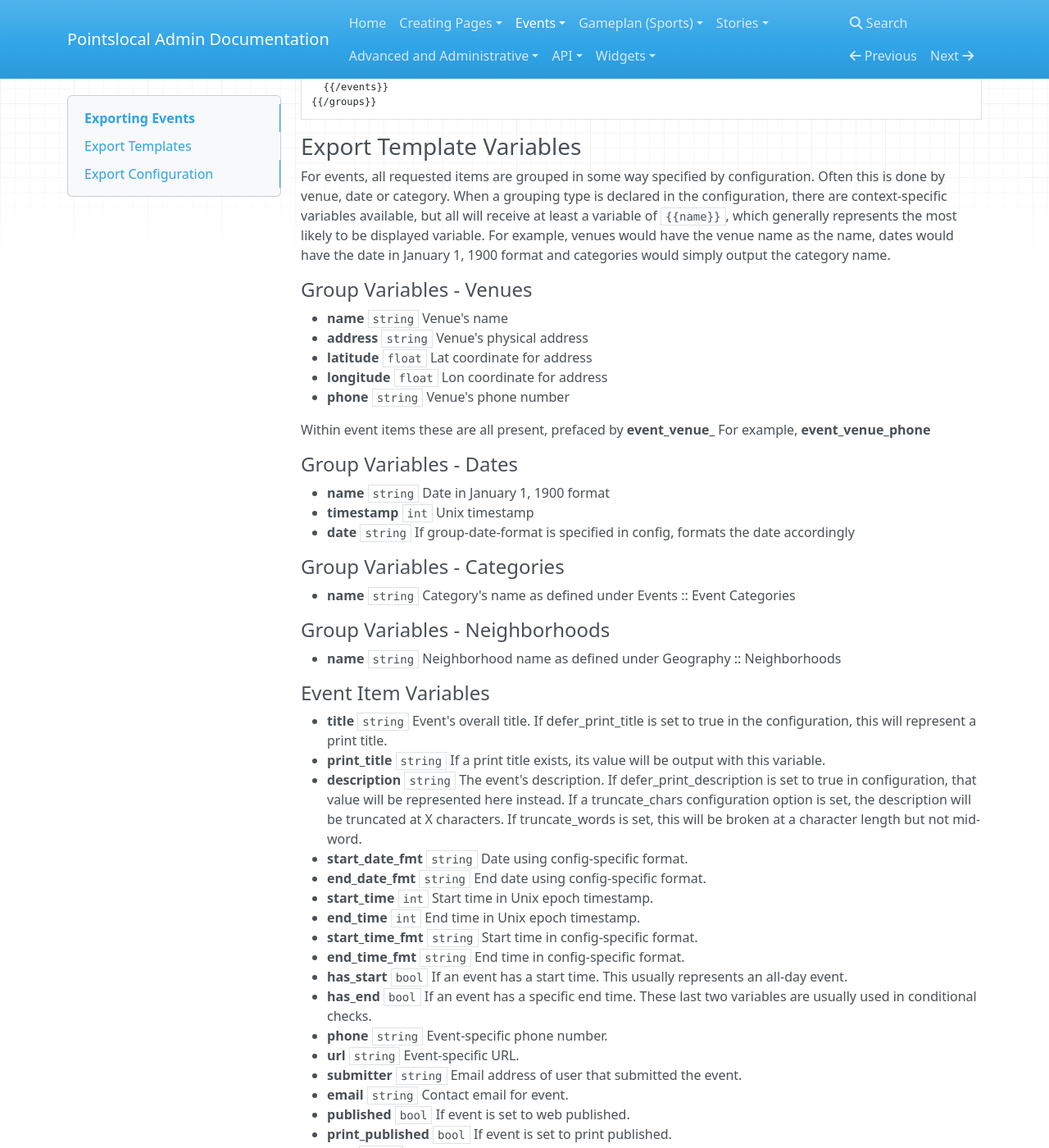
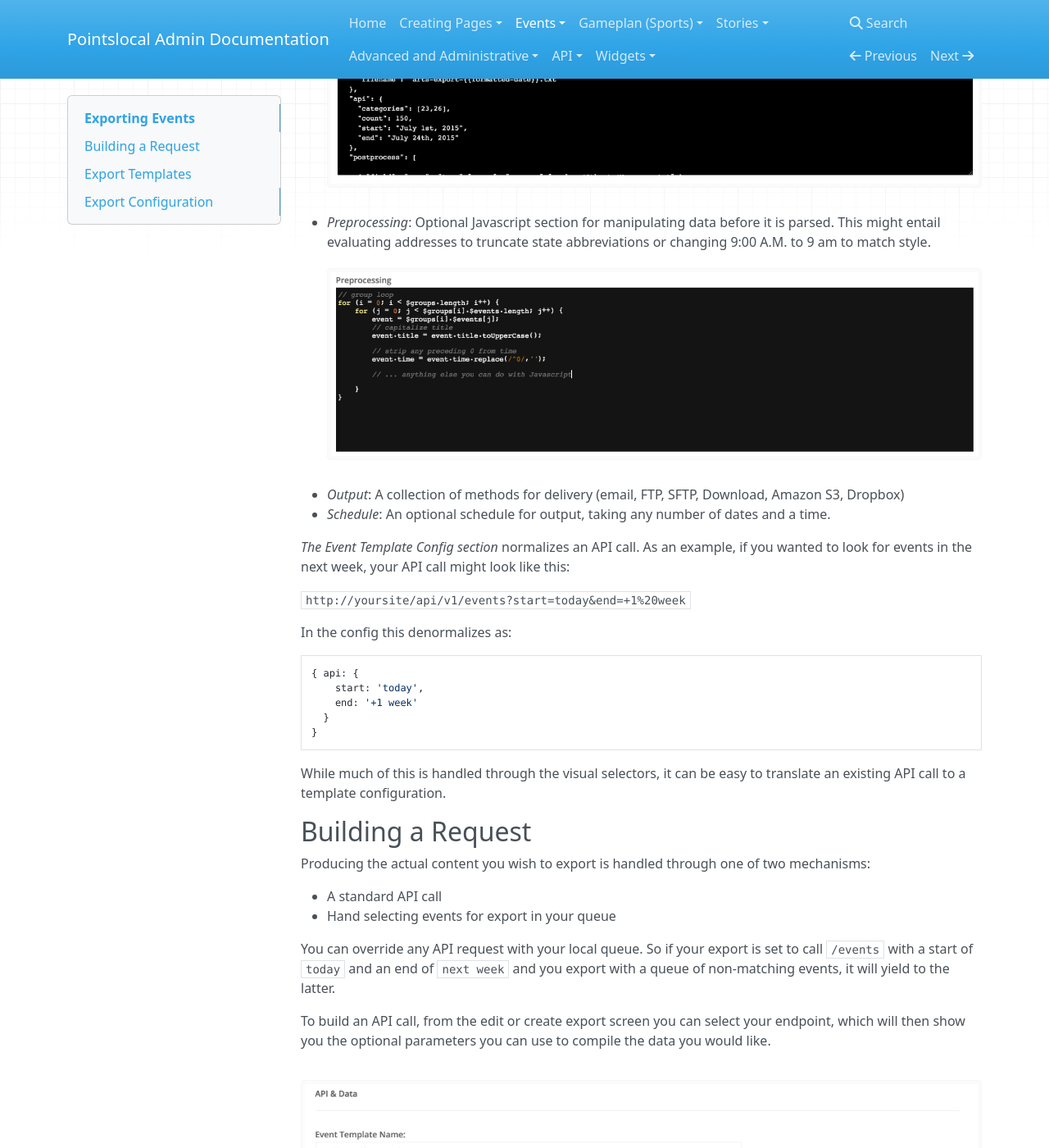
Before and after one commit to pointslocal/admin-docs, an MkDocs documentation site: the page built from docs/events_exports.md, in a window 1280 px wide and 1400 px high, scrolled down 1019 px. Shown: the whole window at 82% size. Built offline with MkDocs 1.6.1, drawn with Linux system fonts in a browser that asks for light colours; nearby versions of some CDN libraries; old or Windows-style settings are respelled for this version of MkDocs; some of the changed text lies outside the part shown.

Commit message:
exports update

````diff
--- a/docs/events_exports.md
+++ b/docs/events_exports.md
@@ -1,12 +1,60 @@
 # Exporting Events
-> This guide will show you how to get your events out of Pointslocal, for use in another CMS, for syndication or for reverse print publication.
+> This guide will show you how to get your events out of Pointslocal, for use in another CMS, for syndication or for reverse print publication.  While this guide goes into some of the deeper aspects of scripting and templating, in many cases it should be possible to construct exports with very little technical expertise.
 
 Getting event data _in_ to Pointslocal involves a number of different types of variable formats and processes.  At some point you may be interested in getting that data _out_, possibly for print exports or integrations with another calendar system. Exporting all data (including Events) is handled by way of two components:
 
   - A formatted export template
   - An export configuration
+  - Optional Javascript pre-processing
 
 Export templates are accessed through any given top-level navigation area and then the Data Export secondary navigation item.
+
+On nomenclature:
+
+  - *Event Template Code*: The template for output, which should match the target's format, often a CMS.  This can be any text format and relies on the Mustache parsing language, desribed below.
+  ![Template Code](img/events_exports_templates.png)
+  - *Event Template Config*: A general configuration JSON document that tells the output process what data to get and how to group and sort it.  This is a soft wrapper around our API calls.  It should be stressed that this can be built entirely by using the selection tools at the top of the page.  More on that below:
+  ![Template Code](img/events_exports_templateconfig.png)
+  - *Preprocessing*: Optional Javascript section for manipulating data before it is parsed.  This might entail evaluating addresses to truncate state abbreviations or changing 9:00 A.M. to 9 am to match style.
+  ![Template Code](img/events_exports_preprocessing.png)
+  - *Output*: A collection of methods for delivery (email, FTP, SFTP, Download, Amazon S3, Dropbox)
+  - *Schedule*: An optional schedule for output, taking any number of dates and a time.
+
+*The Event Template Config section* normalizes an API call.  As an example, if you wanted to look for events in the next week, your API call might look like this:
+
+```http://yoursite/api/v1/events?start=today&end=+1%20week```
+
+In the config this denormalizes as:
+
+```
+{ api: {
+    start: 'today',
+    end: '+1 week'
+  }
+}
+```
+
+While much of this is handled through the visual selectors, it can be easy to translate an existing API call to a template configuration.
+
+## Building a Request
+Producing the actual content you wish to export is handled through one of two mechanisms:
+
+- A standard API call
+- Hand selecting events for export in your queue
+
+You can override any API request with your local queue.  So if your export is set to call ```/events``` with a start of ```today``` and an end of ```next week``` and you export with a queue of non-matching events, it will yield to the latter.
+
+To build an API call, from the edit or create export screen you can select your endpoint, which will then show you the optional parameters you can use to compile the data you would like.
+
+![Template Code](img/events_exports_api.png)
+
+In the example above, by selecting any of the options associated with the API, you will automatically build a configuration file.
+
+![Template Code](img/events_exports_api3.png)
+
+To see if this data meets expectations, hit the preview button:
+
+![Template Code](img/events_exports_api4.png)
 
 ## Export Templates
 An export template represents the desired format for outputting the data.  An example may be an HTML or XML format.  More frequently, though, it relates to a print system's format.  Pointslocal can accommodate almost any format that is _text-based_ and in some cases binary formats as well, although this is less common and not officially supported.
@@ -95,7 +143,11 @@ Within event items these are all present, prefaced by **event_venue_** For examp
   - **event_venue_description** ```string``` Description or short summary of venue.
 
 ## Export Configuration
-On any Data Export item's page, beneath the template, lies an _optional_ configuation section.  While this is optional, for most cases it will be necessary to access the precise data you wish to export.
+At the top of the export template edit page there is a group of options that allow you to select the precise type of data you wish to export.  Using this process constructs a configuration for the export process itself.
+
+After selecting the options that describes the data you wish to export, you can preview that and see some of the data that's returned by the API.  Note that this is not grouped but is sorted.  This section exists to give insight into what the export call will produce.
+
+If you use this process, there's no need to do any manual editing of the JSON configuration.
 
 The configuration itself is a JSON document; if the JSON is invalid the entire config will be bypassed, so it makes sense to validate your JSON against a JSON linter.  In most cases these configurations will not be modified after an initial setup.
 
@@ -166,26 +218,28 @@ The document itself specifies desired formats, API options and export options br
 > It's possible to have the export process generate Javascript objects that you can use to produce your output directly.  When you choose to use Javascript as a templating language, the export process will create the following object:
 
 ```javascript
-{ groups: [ events: [] ] }
+{ $groups: [ $events: [] ] }
 ```
 
 > That will contain the same variables as described above.
 
-This functionality automatically includes underscore.js, enabling you to make use of its vast library of invaluable array and mapping methods.  It also includes Mustache.js, allowing both the use of the same templating language along with direct data manipulation.  A very basic example of how to produce some variable content:
+This functionality automatically includes underscore.js, enabling you to make use of its vast library of invaluable array and mapping methods.  It also includes Mustache.js, allowing both the use of the same templating language along with direct data manipulation.  Here is a very basic example of how to produce some variable content, which ignores any event that contains the word "cancel" in its title:
 
 ```javascript
-var wd = $INPUT;
 var events = [];
-for(var i = 0; i < wd.GROUPS.length; i++) {
-  for (var j = 0; j < wd.GROUPS[i].EVENTS.length; j++) {
-    var event = wd.GROUPS[i].EVENTS[j];
+for(var i = 0; i < $groups.length; i++) {
+  for (var j = 0; j < $groups[i].$events.length; j++) {
+    var event = $groups[i].$events[j];
     if (event.title.match(/cancel/)) {
 
     } else {
       events.push(event);
     }
   }
+$groups[i]['$events'] = events
 }
+
+
 
 var $OUTPUT = Mustache.render("{{#events}}{{title}}{{/events}}", {events: events});
 ```
````
Also changed, not shown: other parts of docs/events_exports.md (+2 -2 lines), docs/img/events_exports_api.png (added), docs/img/events_exports_api3.png (added), docs/img/events_exports_api4.png (added), docs/img/events_exports_preprocessing.png (added), docs/img/events_exports_templateconfig.png (added), docs/img/events_exports_templates.png (added).
